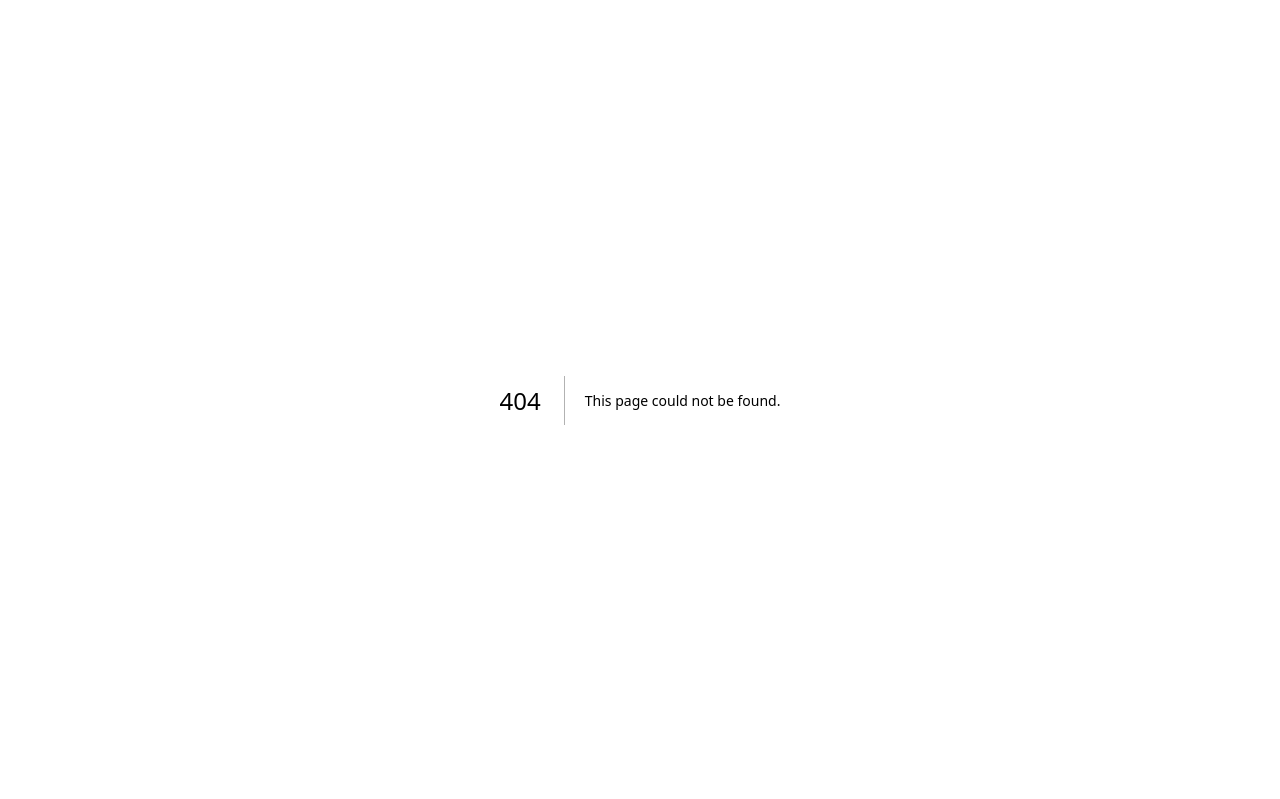
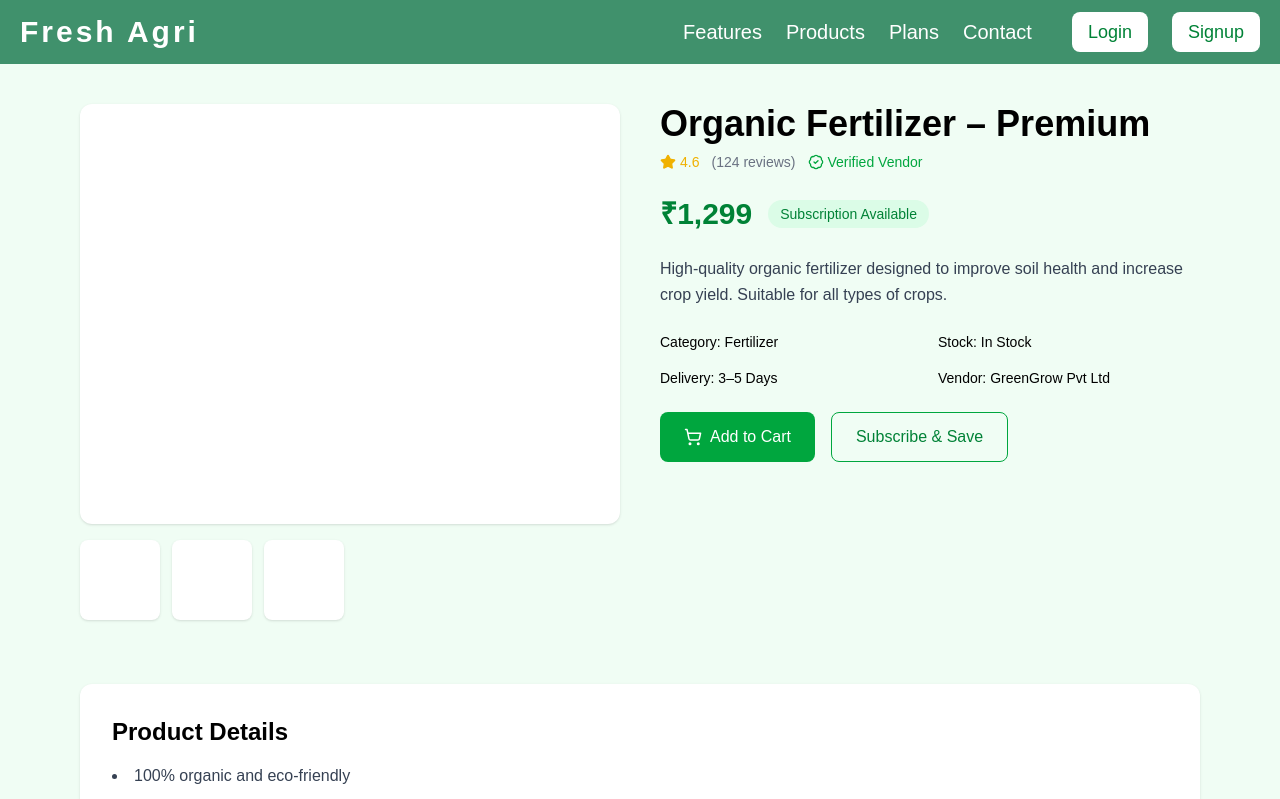
Before and after one commit to Techon-info/Product_demo, a Next.js app in the folder client/: page /product/1 in a window 1280 px wide. Before the commit this address had no page. Shown: the top 799 px of the page. Built offline with nearby package versions, Linux system fonts and the light colour scheme.

Commit message:
add product page

```diff
--- /dev/null
+++ b/client/app/product/[id]/page.tsx
@@ -0,0 +1,124 @@
+"use client";
+
+import React, { Suspense } from "react";
+// import Image from "next/image";
+import { Star, ShoppingCart, BadgeCheck } from "lucide-react";
+import MainNav from "@/app/components/layout/MainNav";
+
+export default function ProductPage() {
+  return (
+    <main className="pt-16 bg-green-50 min-h-screen">
+      <Suspense>
+        <MainNav />
+      </Suspense>
+      <section className="px-4 sm:px-6 lg:px-20 py-10">
+        <div className="grid grid-cols-1 lg:grid-cols-2 gap-10">
+          {/* ---------------- IMAGE GALLERY ---------------- */}
+          <div className="flex flex-col gap-4">
+            <div className="relative w-full h-[280px] sm:h-[350px] lg:h-[420px] bg-white rounded-xl shadow-sm">
+              {/* <Image
+                src="/fertilizer.png"
+                alt="Organic Fertilizer"
+                fill
+                className="object-contain p-6"
+                priority
+              /> */}
+            </div>
+
+            <div className="flex gap-3">
+              {[1, 2, 3].map((i) => (
+                <div
+                  key={i}
+                  className="relative w-20 h-20 bg-white rounded-lg shadow-sm cursor-pointer"
+                >
+                  {/* <Image
+                    src="/fertilizer.png"
+                    alt="Thumbnail"
+                    fill
+                    className="object-contain p-2"
+                  /> */}
+                </div>
+              ))}
+            </div>
+          </div>
+
+          {/* ---------------- PRODUCT INFO ---------------- */}
+          <div className="flex flex-col gap-6">
+            <div className="flex flex-col gap-2">
+              <h1 className="text-2xl sm:text-3xl lg:text-4xl font-bold">
+                Organic Fertilizer – Premium
+              </h1>
+
+              <div className="flex items-center gap-3 text-sm">
+                <span className="flex items-center gap-1 text-yellow-500">
+                  <Star size={16} fill="currentColor" />
+                  4.6
+                </span>
+                <span className="text-gray-500">(124 reviews)</span>
+                <span className="flex items-center gap-1 text-green-600">
+                  <BadgeCheck size={16} />
+                  Verified Vendor
+                </span>
+              </div>
+            </div>
+
+            {/* Price */}
+            <div className="flex items-center gap-4">
+              <span className="text-3xl font-bold text-green-700">₹1,299</span>
+              <span className="px-3 py-1 rounded-full bg-green-100 text-green-700 text-sm">
+                Subscription Available
+              </span>
+            </div>
+
+            {/* Short Info */}
+            <p className="text-gray-700 leading-relaxed">
+              High-quality organic fertilizer designed to improve soil health
+              and increase crop yield. Suitable for all types of crops.
+            </p>
+
+            {/* Meta */}
+            <div className="grid grid-cols-2 gap-4 text-sm">
+              <div>
+                <span className="font-medium">Category:</span> Fertilizer
+              </div>
+              <div>
+                <span className="font-medium">Stock:</span> In Stock
+              </div>
+              <div>
+                <span className="font-medium">Delivery:</span> 3–5 Days
+              </div>
+              <div>
+                <span className="font-medium">Vendor:</span> GreenGrow Pvt Ltd
+              </div>
+            </div>
+
+            {/* Actions */}
+            <div className="flex flex-col sm:flex-row gap-4">
+              <button className="flex items-center justify-center gap-2 bg-green-600 text-white px-6 py-3 rounded-lg hover:bg-green-700 transition">
+                <ShoppingCart size={18} />
+                Add to Cart
+              </button>
+              <button className="border border-green-600 text-green-700 px-6 py-3 rounded-lg hover:bg-green-100 transition">
+                Subscribe & Save
+              </button>
+            </div>
+          </div>
+        </div>
+
+        {/* ---------------- DETAILS ---------------- */}
+        <div className="mt-16 bg-white rounded-xl shadow-sm p-6 sm:p-8">
+          <h2 className="text-xl sm:text-2xl font-semibold mb-4">
+            Product Details
+          </h2>
+
+          <ul className="list-disc list-inside text-gray-700 space-y-2">
+            <li>100% organic and eco-friendly</li>
+            <li>Improves soil fertility and structure</li>
+            <li>Boosts crop yield naturally</li>
+            <li>Safe for all types of crops</li>
+          </ul>
+        </div>
+      </section>
+    </main>
+  );
+}
```
